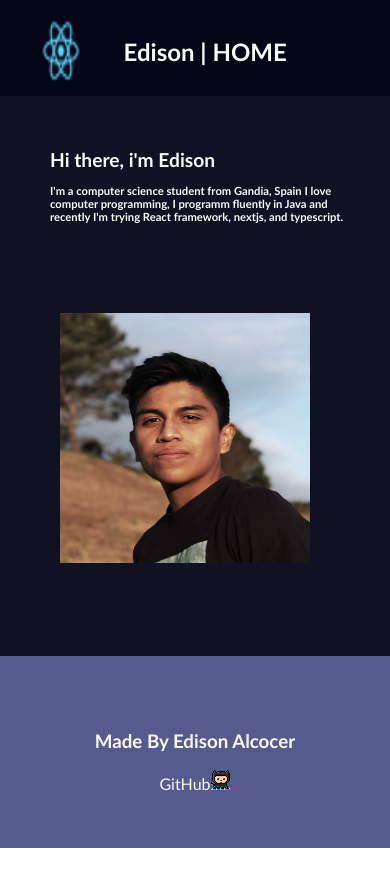
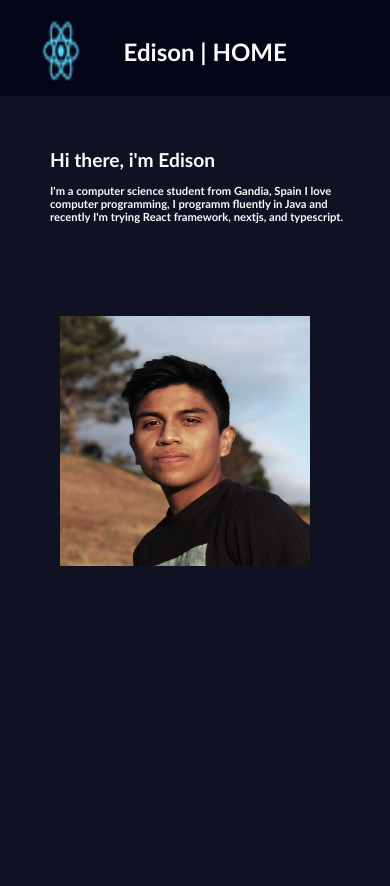
Before and after one commit to edav03/ReactProjects, a Next.js app in the folder portfolio/: page / in a window 390 px wide. Shown: the top 886 px of the page. Before the commit the page ends 848 px from the top, so only its background shows below. Built offline with nearby package versions, Linux system fonts and the light colour scheme.

Commit message:
Phone view

```diff
--- a/portfolio/styles/Home.module.css
+++ b/portfolio/styles/Home.module.css
@@ -263,9 +263,11 @@
   .title{
     left: 20px;
   }
+
   .body{
-    height: 35rem;
+    height: 65rem;
   }
+
   .txt{
     width: 300px;
     height: 150px;
```
